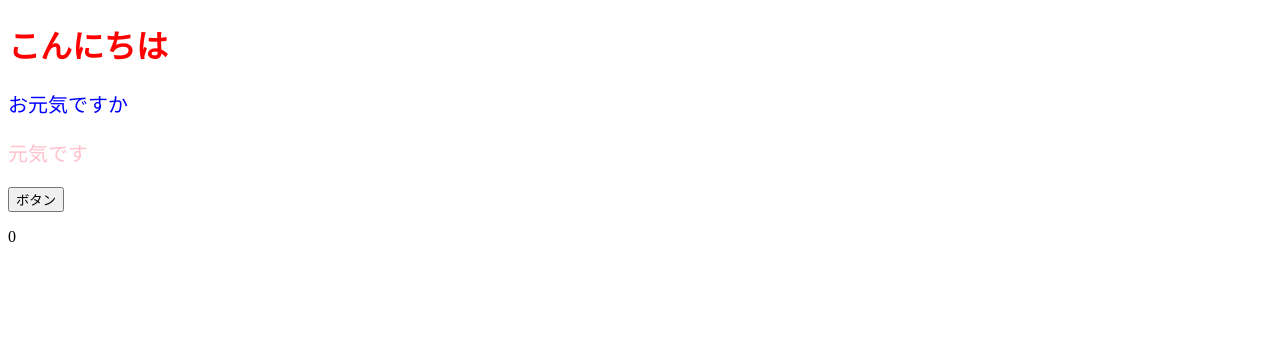
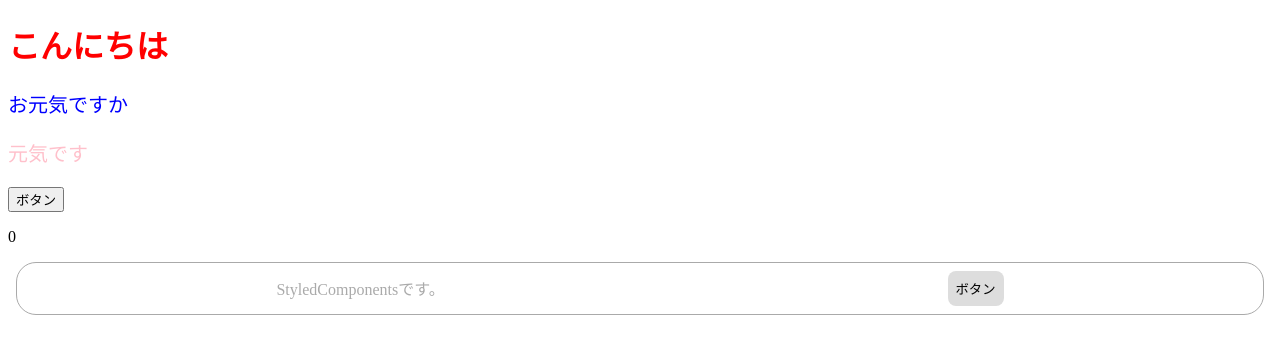
Before and after one commit to monstera3/book-react-jissen-4, a React (Create React App) app: page / in a window 1280 px wide. Shown: the top 354 px of the page. Built offline with nearby package versions, Linux system fonts and the light colour scheme.

Commit message:
StyledComponents.jsx実装

```diff
--- a/package.json
+++ b/package.json
@@ -9,6 +9,7 @@
     "react": "^17.0.2",
     "react-dom": "^17.0.2",
     "react-scripts": "5.0.0",
+    "styled-components": "^5.3.5",
     "web-vitals": "^2.1.4"
   },
   "scripts": {
--- a/src/App.jsx
+++ b/src/App.jsx
@@ -1,5 +1,6 @@
 import { ColoredMessage } from "./components/ColoredMessage";
 import {useState} from "react";
+import { StyledComponents } from "./components/StyledComponents";
 
 export const App = () =>{
 
@@ -17,6 +18,7 @@
       <ColoredMessage color="pink">元気です</ColoredMessage>
       <button onClick={onClickButton}>ボタン</button>
       <p>{num}</p>
+      <StyledComponents />
     </>
   );
 
--- a/src/components/StyledComponents.jsx
+++ b/src/components/StyledComponents.jsx
@@ -1,8 +1,35 @@
+import styled from "styled-components";
+
 export const StyledComponents = () =>{
   return (
-    <div>
-      <p>StyledComponentsです。</p>
-      <button>ボタン</button>
-    </div>
+    <SContainer>
+      <STitle>StyledComponentsです。</STitle>
+      <SButton>ボタン</SButton>
+    </SContainer>
   );
 };
+
+const SContainer = styled.div`
+  border: solid 1px #aaa;
+  border-radius: 20px;
+  padding: 8px;
+  margin: 8px;
+  display: flex;
+  justify-content: space-around;
+  align-items: center;
+`;
+const STitle = styled.p`
+  margin: 0;
+  color: #aaa;
+`;
+const SButton = styled.button`
+  background-color: #ddd;
+  border: none;
+  padding: 8px;
+  border-radius: 8px;
+  &:hover {
+    background-color: #aaa;
+    color: #fff;
+    cursor: pointer;
+  }
+`;
```
Also changed, not shown: 1 other file (tests, documents, lock files or other folders).
